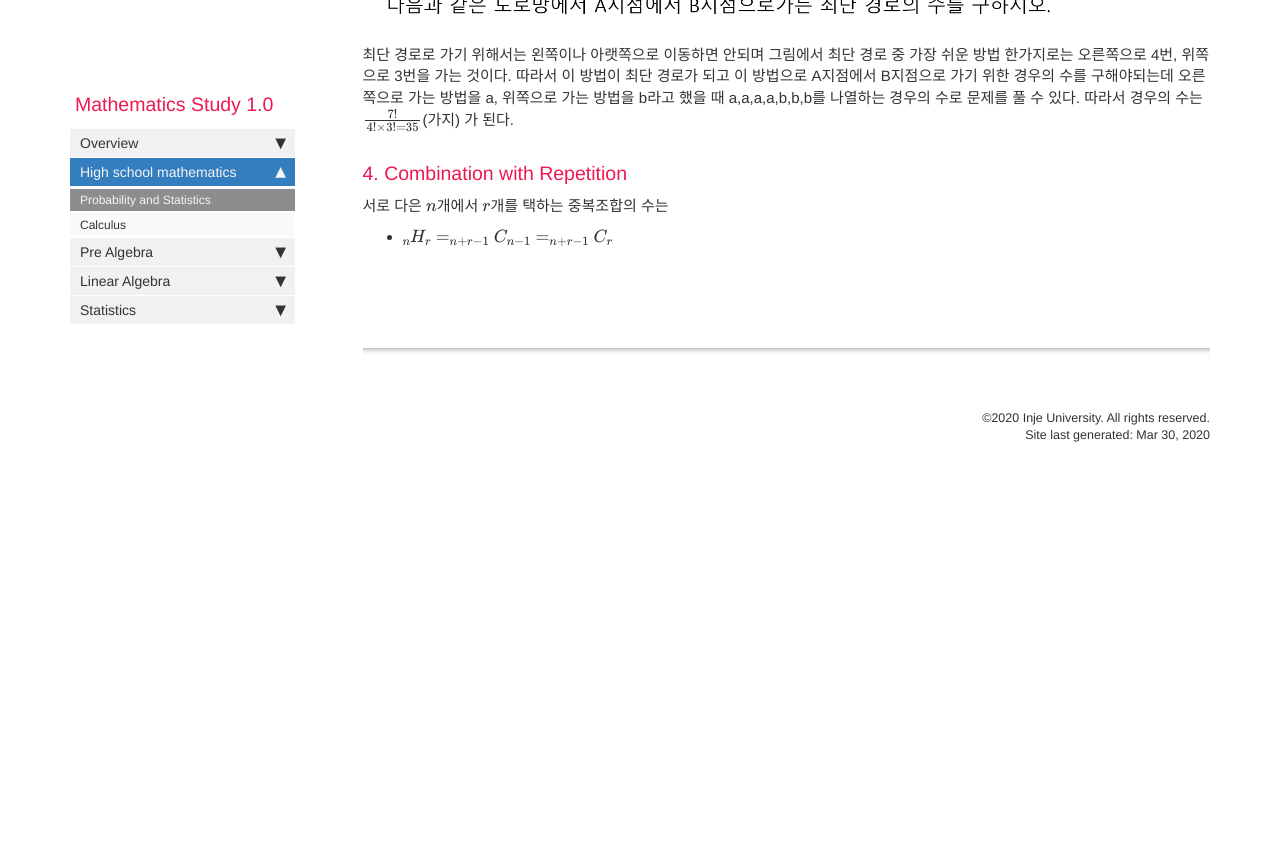
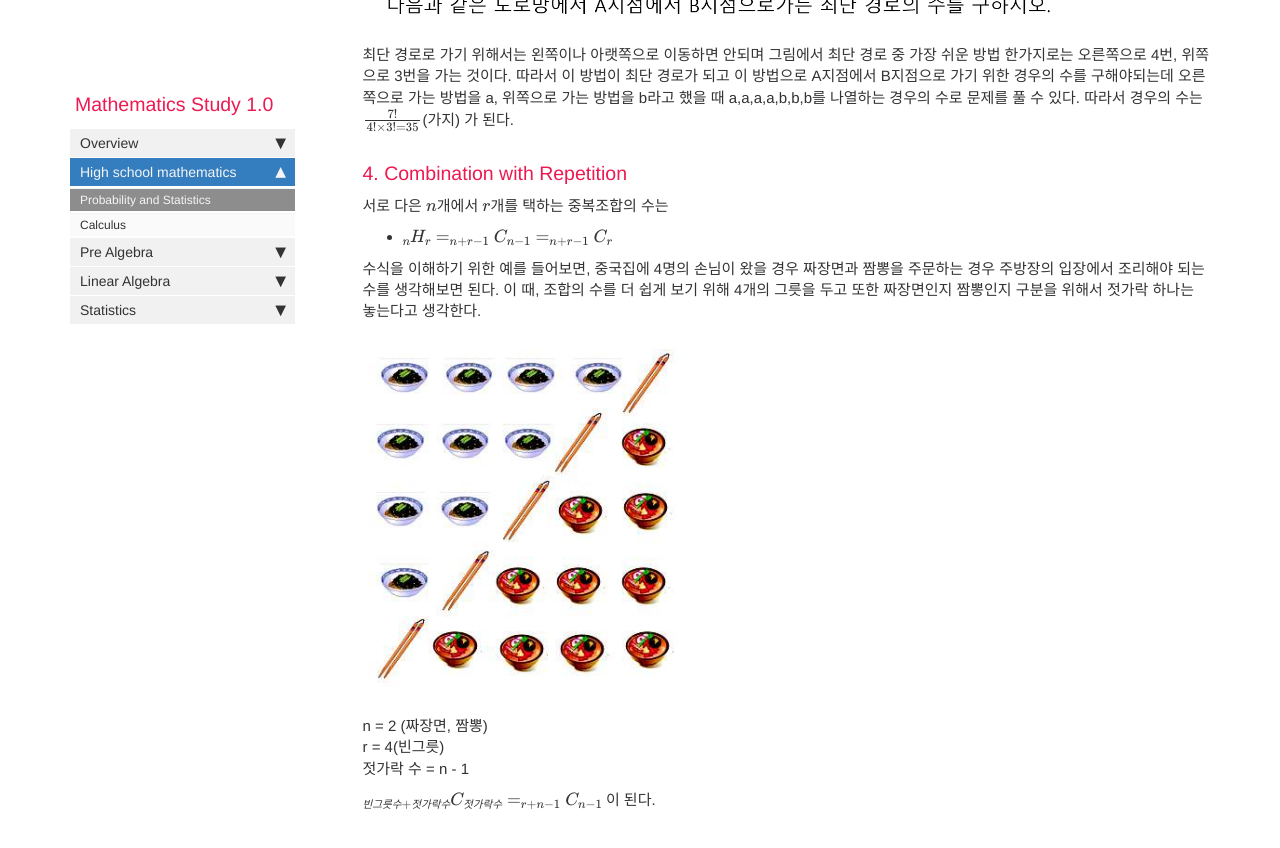
Before and after one commit to jongeunShin95/mathematics-study, a Jekyll site: the page built from pages/mydoc/mydoc_probability_and_statistics.md, in a window 1280 px wide and 900 px high, scrolled down 1919 px. Shown: the top 848 px of the window. Built offline with Jekyll 4.4.1, drawn with Linux system fonts in a browser that asks for light colours; formulas are drawn with MathJax 3; comment, search, counter and statistics services are not loaded; before the commit the page ends 2414 px from its top, so only the background shows below that.

Commit message:
add probability and statistics combination with repetition

```diff
--- a/pages/mydoc/mydoc_probability_and_statistics.md
+++ b/pages/mydoc/mydoc_probability_and_statistics.md
@@ -70,3 +70,13 @@ a,a,a,a,b,b,b를 나열하는 경우의 수로 문제를 풀 수 있다. 따라
 
 서로 다은 $n$개에서 $r$개를 택하는 중복조합의 수는
 * $\_{n}H_{r} = \_{n+r-1}C_{n-1} = \_{n+r-1}C_{r}$
+
+수식을 이해하기 위한 예를 들어보면, 중국집에 4명의 손님이 왔을 경우 짜장면과 짬뽕을 주문하는 경우 주방장의 입장에서 조리해야 되는 수를 생각해보면 된다. 이 때, 조합의 수를 더 쉽게 보기 위해 4개의 그릇을 두고 또한 짜장면인지 짬뽕인지 구분을 위해서 젓가락 하나는 놓는다고 생각한다.
+
+{% include inline_image.html file="probability_and_statistics/number_of_cases/combination_with_repetition/example.png" alt="problem" %}
+
+n = 2 (짜장면, 짬뽕)<br>
+r = 4(빈그릇)<br>
+젓가락 수 = n - 1 <br>
+
+$\_{빈그릇 수 + 젓가락 수}C_{젓가락 수} = \_{r + n - 1}C_{n - 1}$ 이 된다.
```
Also changed, not shown: images/probability_and_statistics/number_of_cases/combination_with_repetition/example.png (added).
